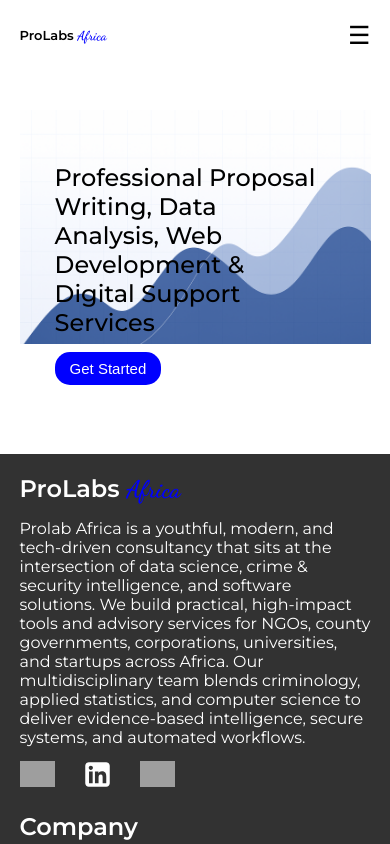
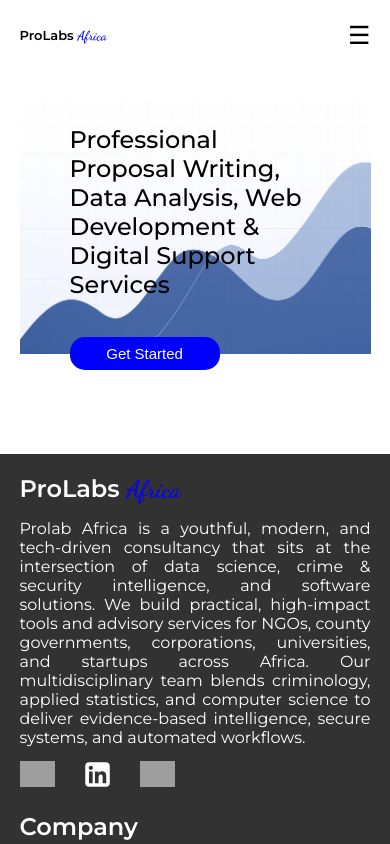
Before and after one commit to kazungu-p/Prolabs-africa, a React (Vite) app: page / in a window 390 px wide. Shown: the top 844 px of the page. Built offline with nearby package versions, Linux system fonts and the light colour scheme; grey boxes are pictures that could not be loaded.

Commit message:
enhaced responsiveness

```diff
--- a/src/assets/styles/footer.css
+++ b/src/assets/styles/footer.css
@@ -29,6 +29,7 @@
 }
 .company-info p{
     margin-bottom: 10px;
+    text-align: justify;
 }
 .company-links li, .contact-company li{
     list-style: none;
@@ -70,6 +71,5 @@
         flex-direction: column;
        gap: 20px;
     }
-   /* .company-info p, .copyright{
-   } */
+
 }
--- a/src/assets/styles/hero.css
+++ b/src/assets/styles/hero.css
@@ -13,7 +13,7 @@
     position: absolute;
     top: 10%;
     left: 10%;
-    max-width: 50%;
+    max-width: 60%;
     gap: 20px;
     animation: fadeIn 3s;
 }
@@ -65,28 +65,35 @@
     }
 }
 @media screen and (max-width:750px){
-    .hero-container-content{
-        max-width: 80%;
-        top: 20%;
+
+    .hero-container {
+        height: 70vw; /* Taller on mobile */
+        background-size: cover !important; /* Force cover */
+        background-position: center center !important;
     }
-    .hero-container{
-        height: 65vw;
-        background-size: contain;
+
+    .hero-container-content {
+        top: 10% !important; /* Lower on mobile */
+        width: 100% !important;
+        padding: 0 15px !important; /* Safe padding */
     }
-    .hero-container-content h2{
-        font-size: 1.5em;
+
+    .hero-container-content h2 {
+        font-size: 1.5em !important;
+        width: 100% !important;
     }
-    .hero-container-content h3{
-        font-size: 1.2em;
+
+    .hero-container-content p {
+        display: none; /* Hide on mobile as per your design */
     }
-    .hero-container-content p{
-        display: none;
-    }
-    .hero-container-content .cta{
-        padding: 8px 15px;
-        font-size: 15px;
+
+    .hero-container-content .cta {
+        margin-top: 10px !important;
+        width: auto !important;
+        min-width: 150px !important; /* Minimum button size */
     }
 }
+
 @media screen and (max-width:1050px){
 
     .hero-container{
--- a/src/index.css
+++ b/src/index.css
@@ -12,11 +12,13 @@
     color: inherit;
 }
 @keyframes fadeIn {
-    0%{
+    from {
         opacity: 0;
+        transform: translateY(20px);
     }
-    100%{
+    to {
         opacity: 1;
+        transform: translateY(0);
     }
 }
 body{
```
